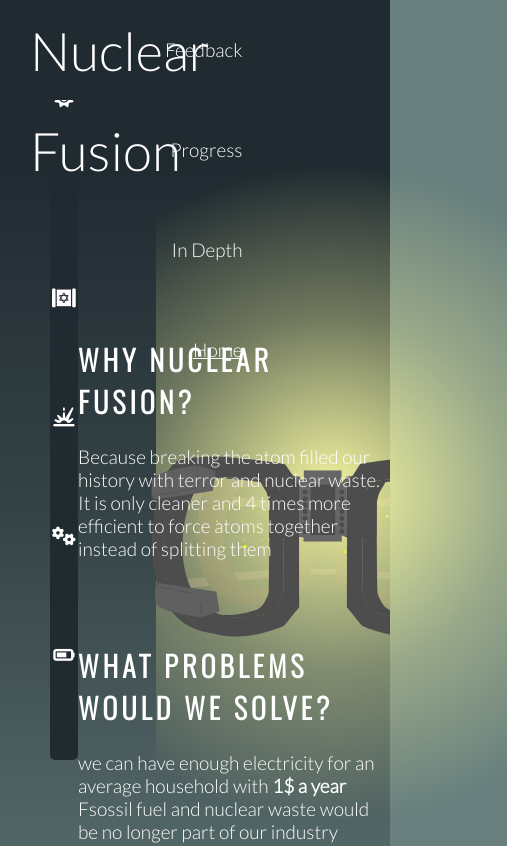
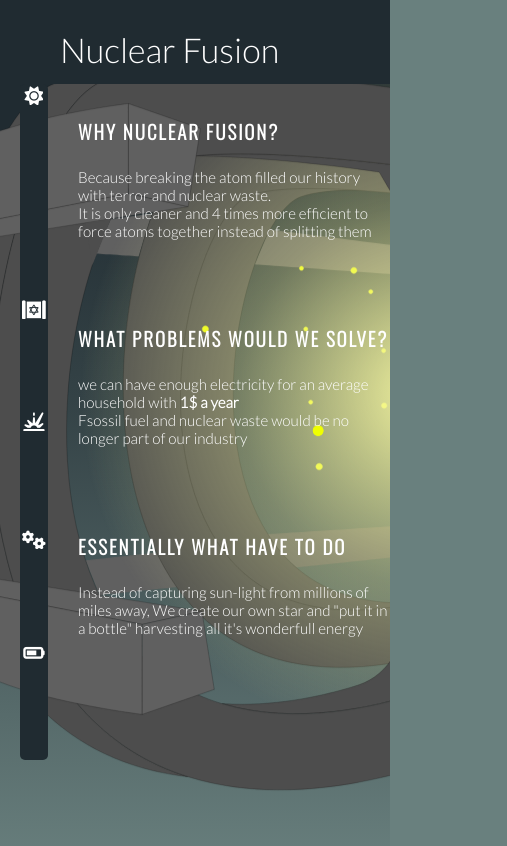
Before and after one commit to Bogdan-Branzaniuc/Project-1-HTML-CSS, a plain HTML site: page index.html in a window 390 px wide. Shown: the top 846 px of the page, 507 px wide, since content can reach past the window. Drawn offline with nearby package versions, Linux system fonts and the light colour scheme.

Commit message:
responsiveness progress update home page

```diff
--- a/index.html
+++ b/index.html
@@ -23,10 +23,11 @@
             </a>
             <div id="menu">
                 <ul>
+                    <li><a href="index.html" id="current-link">Home</a></li>
+                    <li><a href="in-depth.html">In Depth</a></li>
+                    <li><a href="progress.html">Progress</a></li>
                     <li><a href="feedback.html">Feedback</a></li>
-                    <li><a href="progress.html">Progress</a></li>
-                    <li><a href="in-depth.html">In Depth</a></li>
-                    <li><a href="index.html" id="current-link">Home</a></li>
+
                 </ul>
             </div>
         </nav>
@@ -66,13 +67,14 @@
     </header>
 
     <section id="introductory-section">
-        <div id="intro-section-lottie-bg" class="lottie-intro-section">
-            <lottie-player src="resources/lottie-files/tokamak-foreground.json" background="transparent" speed="1"
+        <div id="lottie-foreground" class="lottie-intro-section-animation">
+            <lottie-player src="resources/lottie-files/tokamak-backgroun.json" background="transparent" speed="1"
                 autoplay loop></lottie-player>
         </div>
         <div id="gradient-intro-section-lottie"></div>
-        <div id="intro-section-lottie-bg2" class="lottie-intro-section">
-            <lottie-player src="resources/lottie-files/tokamak-backgroun.json" background="transparent" speed="1"
+
+        <div id="lottie-background" class="lottie-intro-section-animation">
+            <lottie-player src="resources/lottie-files/tokamak-foreground.json" background="transparent" speed="1"
                 autoplay loop></lottie-player>
         </div>
 
--- a/resources/css/style.css
+++ b/resources/css/style.css
@@ -4,6 +4,7 @@
     margin: 0;
     padding: 0;
     border: none;
+    overflow-x: hidden;
 }
 
 /* ::-webkit-scrollbar {
@@ -17,7 +18,7 @@ body {
     font-size: 19px;
     color: #ffffff;
     background-color: #69807E;
-    overflow-x: hidden
+    overflow: hidden;
 }
 
 h1,
@@ -32,9 +33,11 @@ h4 {
 
 #main-nav {
     position: fixed;
-    height: 100px;
+    display: flex;
+    align-items: flex-start;
+    height: 10%;
     background-color: #202B31;
-    width: 100vw;
+    width: 100%;
     z-index: 10;
 }
 
@@ -45,15 +48,19 @@ li>a {
 }
 
 #main-nav #menu {
-    position: absolute;
+    padding-left: 4em;
+    display: flex;
+    align-items: flex-start;
     left: 25%;
     width: 50%;
+    height: 100%;
+
 }
 
 #main-nav #logo {
-    position: relative;
-    float: left;
-    margin: 0 30px 0 30px;
+    width: 30%;
+    height: 100%;
+    margin: 0 30px 0 60px;
     font-size: 280%;
 }
 
@@ -65,7 +72,7 @@ li>a {
 }
 
 #main-nav #menu li {
-    float: right;
+    display: inline-block;
     list-style-type: none;
     margin: 0px 30px 0px 30px;
     padding: 0px 20px 0px 20px;
@@ -83,9 +90,10 @@ li>a {
 #secondary-nav {
     border-radius: 5px;
     margin: 10vh 0 10vh 50px;
-    height: 80vh;
+    height: 80%;
     position: fixed;
-    background-color: #202B31
+    background-color: #202B31;
+    overflow: hidden;
 }
 
 #scroll-bar {
@@ -144,7 +152,7 @@ li>a {
     display: flex;
     align-items: stretch;
     flex-wrap: wrap;
-    min-height: 70vh;
+    min-height: 70%;
     width: 100%;
     padding-left: 20vw;
     margin: 2% 0;
@@ -155,36 +163,36 @@ li>a {
     background: linear-gradient(180deg, rgba(32, 43, 49, 1) 15%, rgba(32, 43, 49, 0.7231267507002801) 46%, rgba(32, 43, 49, 0) 100%);
     position: relative;
     z-index: -1;
-    padding-top: 40vh;
-    width: 100vw;
+    padding-top: 30%;
+    width: 100%;
     height: 90vh;
 }
 
-.lottie-intro-section {
+.lottie-intro-section-animation {
     position: absolute;
     z-index: -1;
     width: 100%;
     height: 100%;
     top: 0;
-    left: 0;
     right: 0;
     margin-left: auto;
     margin-right: auto;
 }
 
-#intro-section-lottie-bg2 {
-    z-index: -3;
+.lottie-intro-section-animation #lottie-background {
+    z-index: -4;
 }
+
 
 #gradient-intro-section-lottie {
     background: rgb(244, 245, 159);
     background: radial-gradient(circle, rgba(244, 245, 159, 1) 0%, rgba(244, 245, 159, 0.35057773109243695) 31%, rgba(244, 245, 159, 0) 57%, rgba(244, 245, 159, 0) 100%, rgba(244, 245, 159, 0) 100%);
     position: absolute;
-    z-index: -2;
-    width: 90%;
+    z-index: -1;
+    left: 40%;
+    width: 100%;
     height: 100%;
     bottom: 5%;
-    left: 40%;
     right: 0;
     margin-left: auto;
     margin-right: auto;
@@ -263,6 +271,19 @@ footer {
 
 
 @media screen and (max-width:1600px) {
+
+    #main-nav #logo {
+        font-size: 200%;
+    }
+
+    #secondary-nav {
+        border-radius: 5px;
+        margin: 10vh 0 10vh 30px;
+        height: 80vh;
+        position: fixed;
+        background-color: #202B31
+    }
+
     .wrapper-column1 {
         width: 100%;
         margin: 0;
@@ -272,4 +293,57 @@ footer {
         width: 100%;
         margin: 0;
     }
+
+    .lottie-intro-section-animation {
+        scale: 2.2
+    }
 }
+
+@media screen and (max-width:1400px) {
+    #main-nav #menu {
+        display: none;
+    }
+
+    #main-nav #logo {
+        width: 40em;
+    }
+
+    #main-nav #logo {
+        font-size: 180%;
+    }
+}
+
+
+@media screen and (max-width:767px) {
+
+    h1,
+    h2,
+    h3,
+    h4 {
+        letter-spacing: 2px;
+        font-size: 100%;
+    }
+
+    p {
+        font-size: 80%
+    }
+
+    #secondary-nav {
+        border-radius: 5px;
+        margin: 10vh 0 10vh 20px;
+        height: 80vh;
+        position: fixed;
+        background-color: #202B31
+    }
+
+    #gradient-intro-section-lottie {
+        width: 150%;
+        left: 0;
+        padding-left: 70%;
+    }
+
+    .lottie-intro-section-animation {
+        scale: 4.0;
+        right: 20%;
+    }
+}
```
